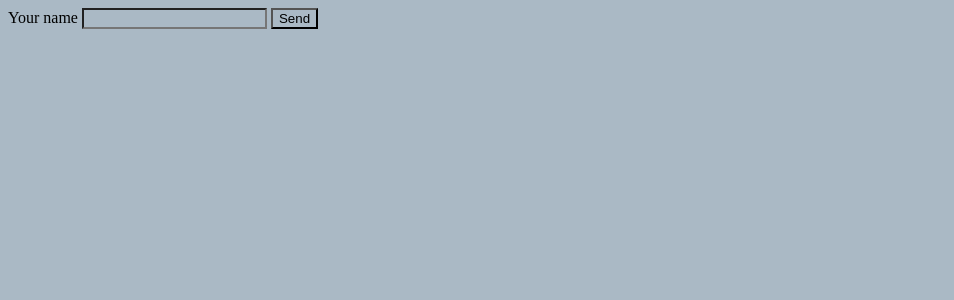
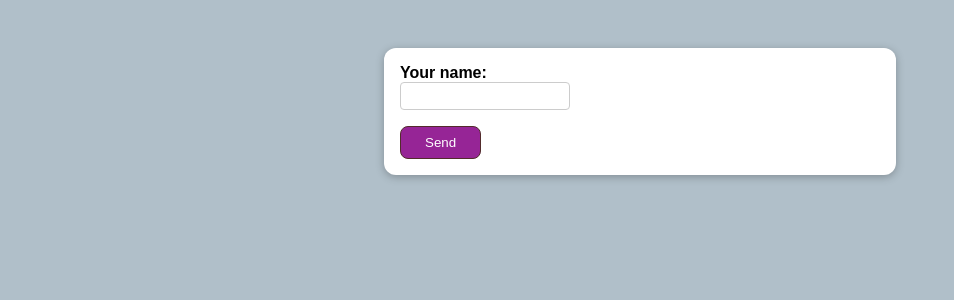
Before and after one commit to StefanGriffin/Django-Forms, a Django app: page / in a window 1280 px wide. Shown: the top 300 px of the page, without its empty margins (0-954 px from the left). Run offline with Django 3.2, Linux system fonts and the light colour scheme.

Commit message:
Added static css

```diff
--- a/reviews/forms.py
+++ b/reviews/forms.py
@@ -1,4 +1,7 @@
 from django import forms
 
 class ReviewForm(forms.Form):
-    user_name = forms.CharField()
+    user_name = forms.CharField(label="Your name", max_length=5, error_messages={
+        "required": "Your name must not be empty",
+        "max_length": "Please enter a max 5 character word"
+    })
--- a/reviews/static/reviews/review.css
+++ b/reviews/static/reviews/review.css
@@ -1,3 +1,77 @@
-* {
-        background-color: rgb(170, 185, 197);
+html {
+    background-color: rgb(176, 191, 201);
 }
+
+body {
+    font-family: sans-serif;
+    margin: 0;
+}
+
+form {
+    margin: 3rem auto;
+    width: 60%;
+    max-width: 30rem;
+    padding: 1rem;
+    border-radius: 12px;
+    background-color: white;
+    box-shadow: 0 2px 8px rgba(0, 0, 0, 0.26);
+}
+
+button {
+    cursor: pointer;
+    padding: 0.5rem 1.5rem;
+    border-radius: 8px;
+    background-color: rgb(150, 37, 150);
+    color: white;
+    border: 1px solid rgb(82, 44, 44);
+
+}
+
+button:hover,
+button:active {
+    background-color: rgb(130, 119, 179);
+    border: rgb(156, 153, 167);
+}
+
+.form-control {
+    margin-bottom: 1rem;
+
+}
+
+
+.form-control input {
+    font: inherit;
+    padding: 0.25rem;
+    border-radius: 4px;
+    border: 1px solid #ccc;
+    display: block;
+    width: 10rem;
+}
+
+.form-control input:focus {
+    border-color: rgb(139, 73, 73);
+    outline: none;
+    background-color: lightpink;
+}
+
+.form-control label {
+    font-weight: bold;
+    display: block;
+}
+
+.errrorlist {
+    list-style: none;
+    margin: 0.5rem 0;
+    padding: 0;
+    color: rgb(160, 36, 36);
+}
+
+.errors input {
+    border-color: rgb(160, 36, 36);
+    background-color: #fde3e3;
+
+}
+
+.errors label {
+    color: maroon;
+}
--- a/reviews/static/reviews/thankyou.css
+++ b/reviews/static/reviews/thankyou.css
@@ -1,3 +1,3 @@
 * {
-        background-color: rgb(165, 148, 111);
+        background-color: rgb(173, 216, 180);
 }
--- a/reviews/templates/reviews/review.html
+++ b/reviews/templates/reviews/review.html
@@ -1,11 +1,4 @@
-
 {% load static %}
-
-{% block css_files %}
-
-<link rel="stylesheet" href="{% static 'reviews/review.css' %}" />
-
-{% endblock %}
 
 
 <!DOCTYPE html>
@@ -14,7 +7,7 @@
         <meta charset="UTF-8">
         <meta http-equiv="X-UA-Compatible" content="IE=edge">
         <meta name="viewport" content="width=device-width, initial-scale=1.0">
-        <link rel="stylesheet" href="static/css/color.css">
+        <link rel="stylesheet" href="{% static 'reviews/review.css' %}">
         <title>Review</title>
 </head>
 
@@ -22,11 +15,17 @@
 <body>
       <form action="/" method="POST">
               {% csrf_token %}
-              {% if has_error %}
+              {% comment %} {% if has_error %}
                 <p>This form is invalid - please enter a valid user name</p>
-              {% endif %}
-                <label for="username">Your name</label>
-                <input id="username" name="username" type="text">
+              {% endif %} {% endcomment %}
+                {% comment %} <label for="username">Your name</label>
+                <input id="username" name="username" type="text"> {% endcomment %}
+
+            <div class="form-control {% if form.user_name.errors %}errors{% endif %}">
+                {{ form.user_name.label_tag }}
+                {{ form.user_name }}
+                {{ form.user_name.errors }}
+            </div>
                 <button type="submit">Send</button>
         </form>
 
@@ -34,5 +33,4 @@
 </body>
 
 
-
 </html>
--- a/reviews/views.py
+++ b/reviews/views.py
@@ -3,28 +3,21 @@ from django.shortcuts import render
 
 # Create your views here.
 
-
-
-
-
-
-
-
+from .forms import ReviewForm
 
 def review(request):
     if request.method == 'POST':
-        entered_username = request.POST['username']
+        form = ReviewForm(request.POST)
 
-        if entered_username == "":
-            return render(request, "reviews/review.html", {
-                "has_error": True
-                    })
-        print(entered_username)
-        return HttpResponseRedirect("/thank-you")
+        if form.is_valid():
+            print(form.cleaned_data)
+            return HttpResponseRedirect("/thank-you")
 
+    else:
+        form = ReviewForm()
 
     return render(request, "reviews/review.html", {
-                "has_error": False
+            "form": form
         })
 
 
```
Also changed, not shown: reviews/templates/reviews/thank_you.html (+2 -7 lines), README.md.
